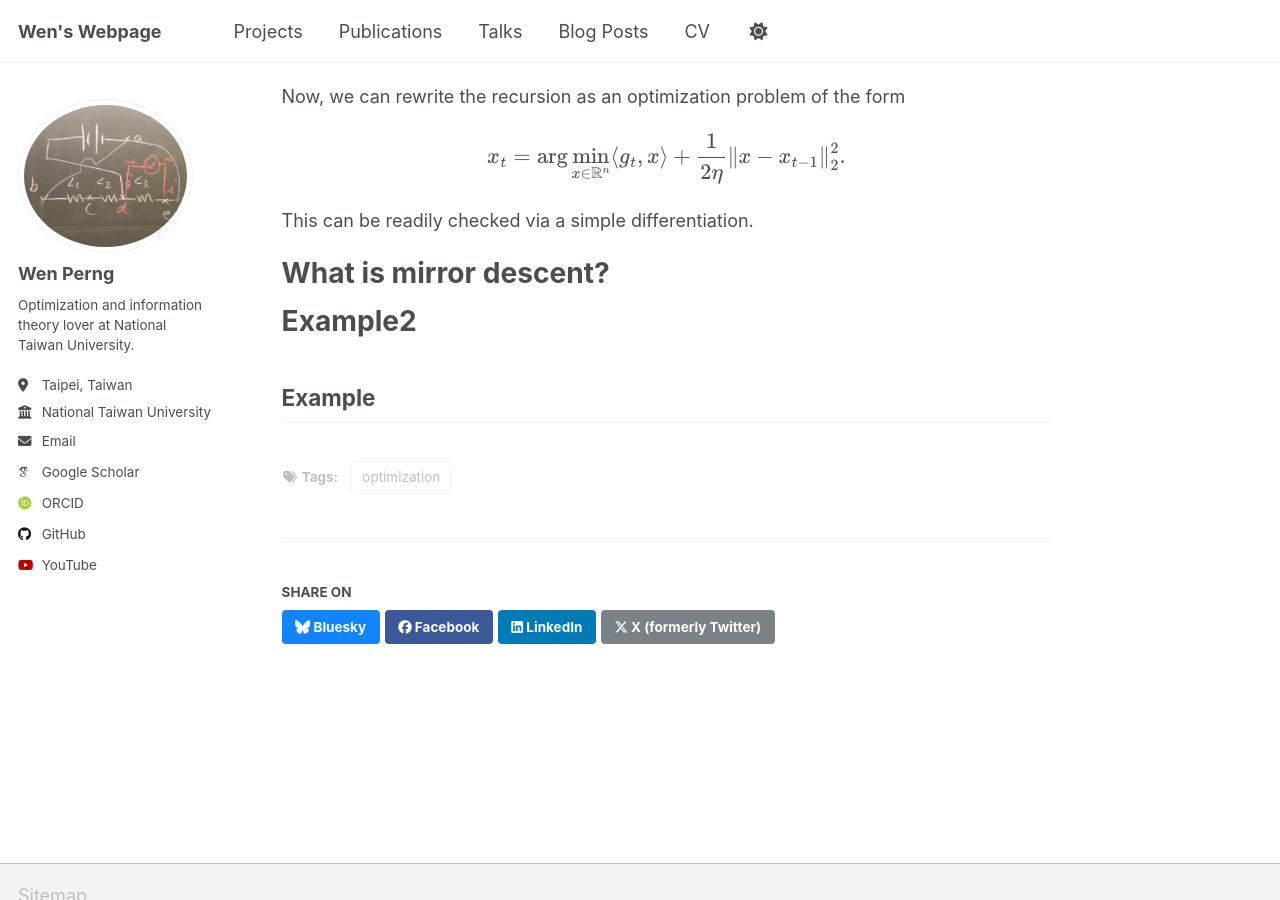
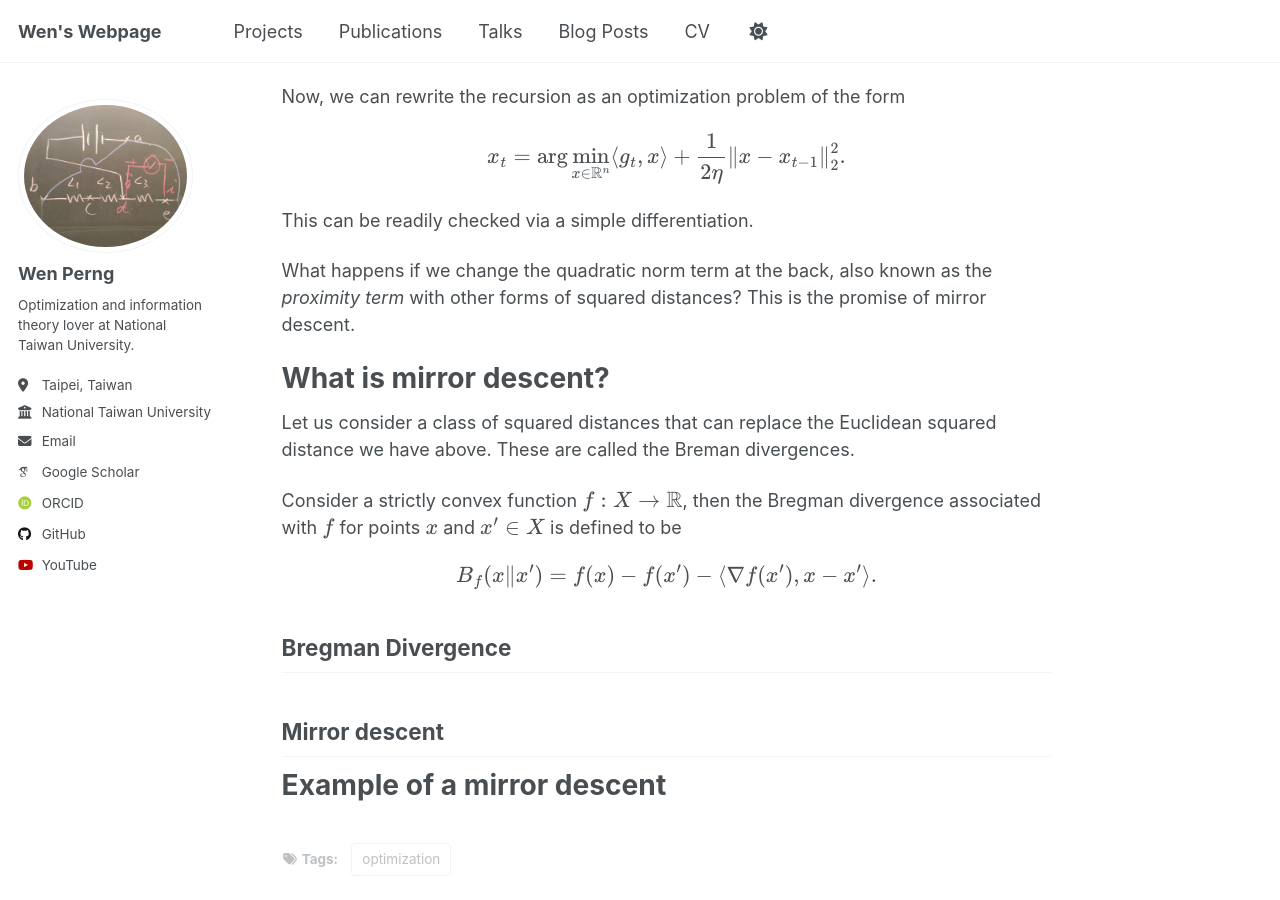
Before and after one commit to WenPerng/WenPerng.github.io, a Jekyll site: the page built from _posts/2025-08-21-blog-post.md, in a window 1280 px wide and 900 px high, scrolled down 538 px. Built offline with Jekyll 4.4.1, drawn with Linux system fonts in a browser that asks for light colours; some web fonts are replaced; a script that is not in the unit is left out; some of the changed text lies outside the part shown.

Commit message:
Update 2025-08-21-blog-post.md

```diff
--- a/_posts/2025-08-21-blog-post.md
+++ b/_posts/2025-08-21-blog-post.md
@@ -10,8 +10,7 @@ This is a simple blog post on mirror descent.
 
 I learned this from a friend of mine, Zoya, who I met during my stay at ASL, EPFL in the summer of 2025.
 
-Descent methods revisited
-======
+# Descent methods revisited
 A usual descent method is described by a recursion of the form
 <p>
 $$x_{t} = x_{t-1} - \eta g_{t},$$
@@ -24,11 +23,21 @@ $$ x_{t} = \arg\min_{x\in\mathbb{R}^n} \langle g_{t},x\rangle + \frac{1}{2\eta}
 </p>
 This can be readily checked via a simple differentiation.
 
-What is mirror descent?
-======
+What happens if we change the quadratic norm term at the back, also known as the *proximity term* with other forms of squared distances? This is the promise of mirror descent.
 
-Example2
-======
+# What is mirror descent?
+Let us consider a class of squared distances that can replace the  Euclidean squared distance we have above. These are called the Breman divergences.
 
-Example
-------
+Consider a strictly convex function \\(f:X\rightarrow\mathbb{R}\\), then the Bregman divergence associated with \\(f\\) for points \\(x\\) and \\(x' \in X\\) is defined to be
+<p>
+$$ B_f(x \| x') = f(x) - f(x') - \langle \nabla f(x') , x-x'\rangle.$$
+</p>
+
+## Bregman Divergence
+
+
+## Mirror descent
+
+
+
+# Example of a mirror descent
```
